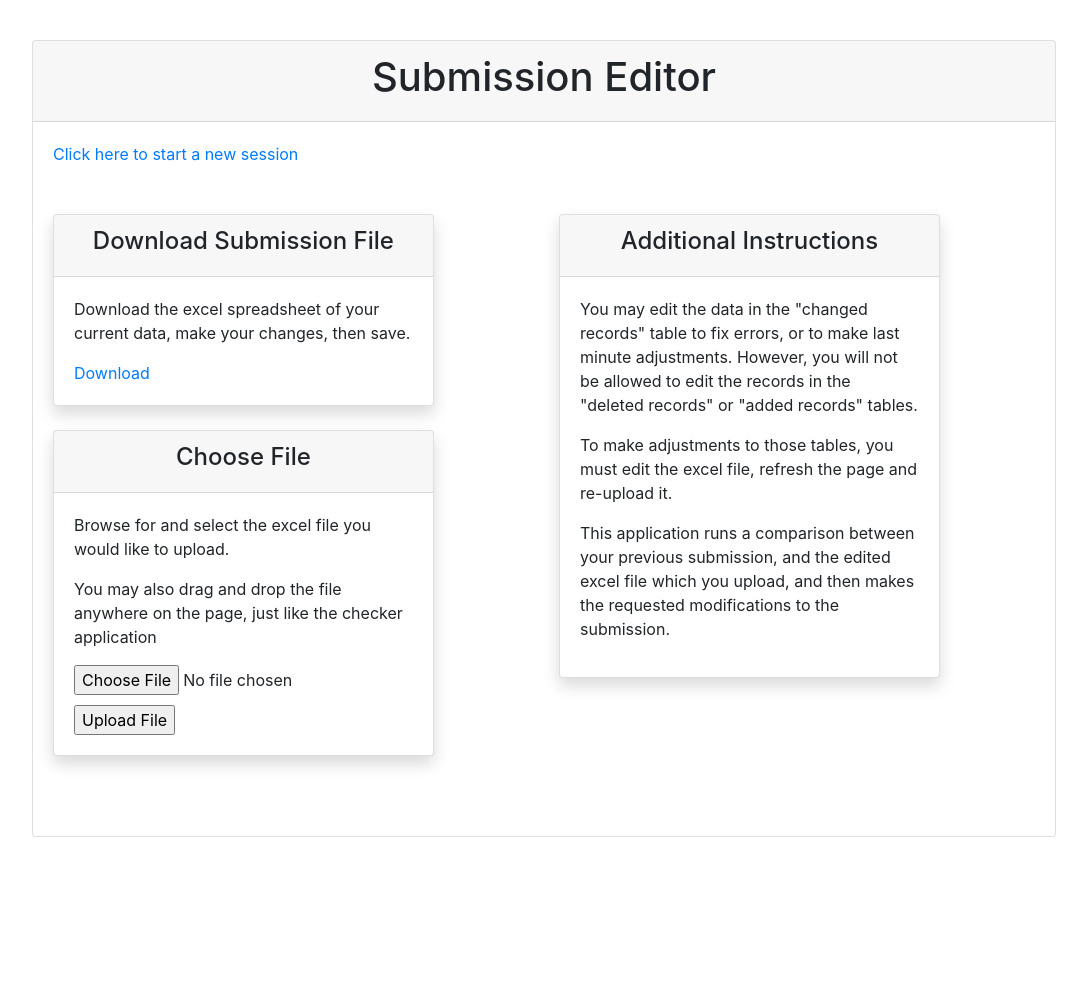
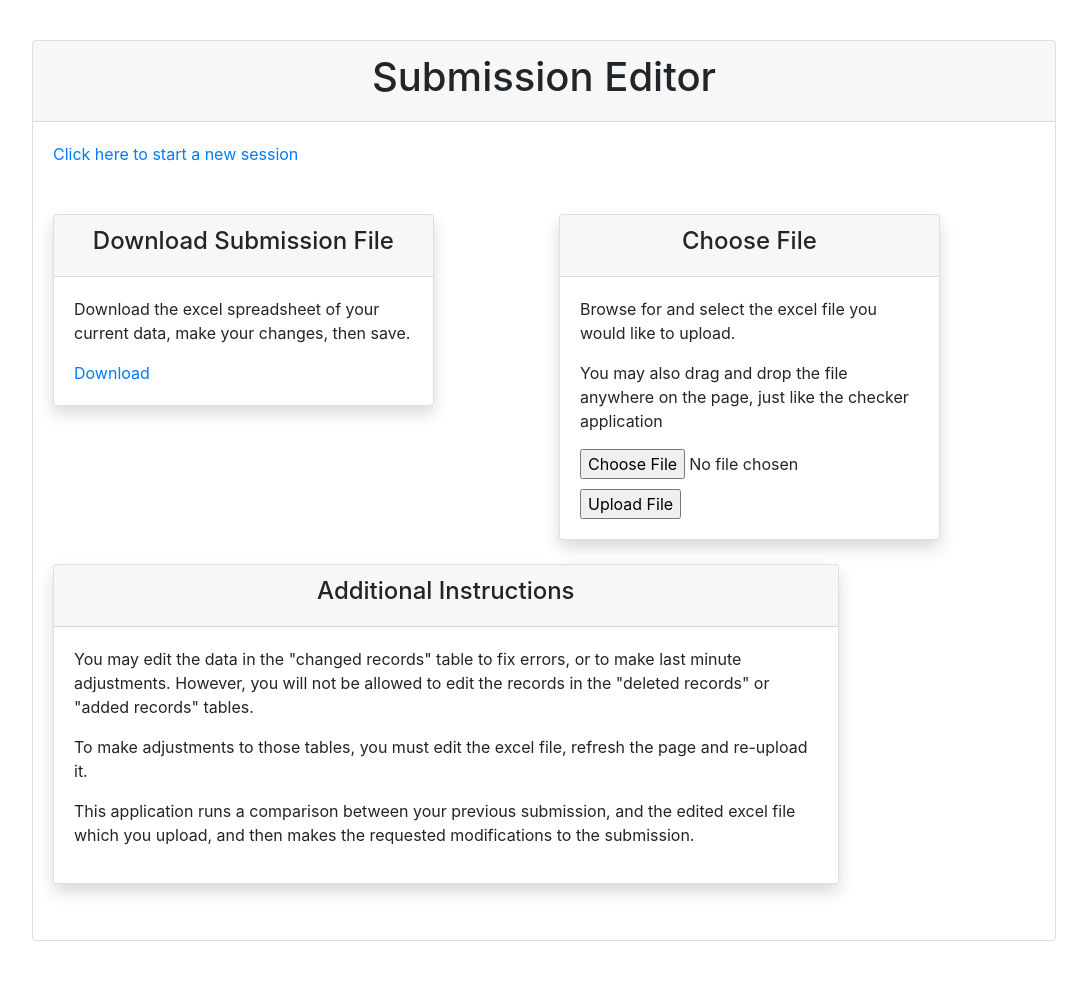
Before and after one commit to SCCWRP/changerequest, a Flask app: template proj/templates/edit-submission.jinja2 in a window 1280 px wide. Shown: the whole page, without its empty margins (96-1183 px from the left). Before the commit the page ends 837 px from the top, so only its background shows below. Run offline with Flask 3, Linux system fonts and the light colour scheme; the template is opened without the code that fills it, so the values that code supplies are empty; parts of the project's set-up code (start-up, migrations or seed data) failed here and were passed over; some libraries are stand-ins or nearby versions.

Commit message:
rearrange instructions on edit-submission page

```diff
--- a/proj/templates/edit-submission.jinja2
+++ b/proj/templates/edit-submission.jinja2
@@ -30,7 +30,6 @@
                 <br>
                 <div class="row">
                     <div class="col-md-6">
-
                         <div class="card mb-4 box shadow">
                             <div class="card-header">
                                 <h4>Download Submission File</h4>
@@ -42,6 +41,8 @@
                                 </div>
                             </div>
                         </div>
+                    </div>
+                    <div class="col-md-6">
                         <div class="card mb-4 box shadow">
                             <div class="card-header">
                                 <h4>Choose File</h4>
@@ -64,8 +65,10 @@
                             </div>
                         </div>
                     </div>
-                    <div class="col-md-6">
-                        <div class="card mb-4 box shadow">
+                </div>
+                <div class="row">
+                    <div class="col-md-12">
+                        <div class="card mb-12 box shadow">
                             <div class="card-header">
                                 <h4>Additional Instructions</h4>
                             </div>
```
